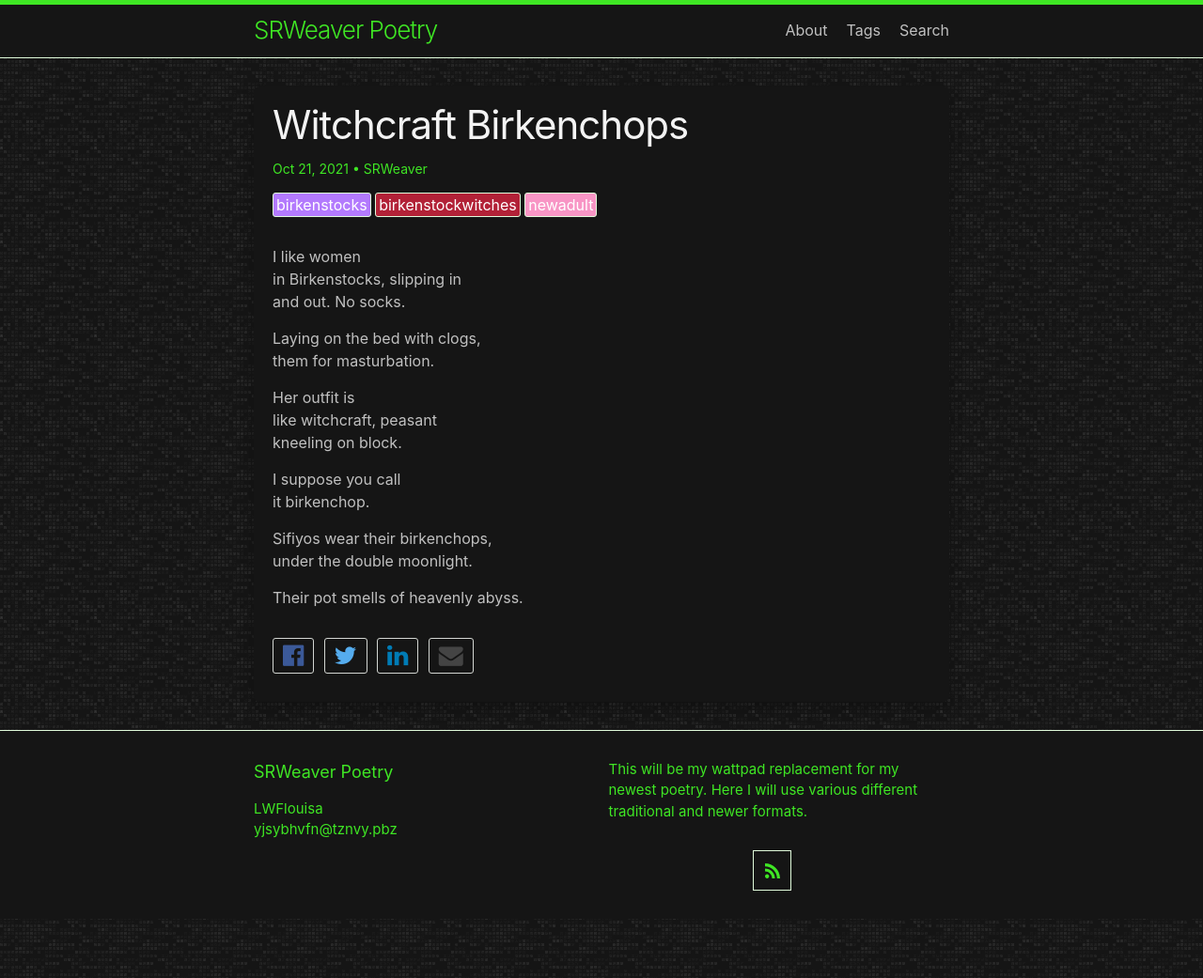
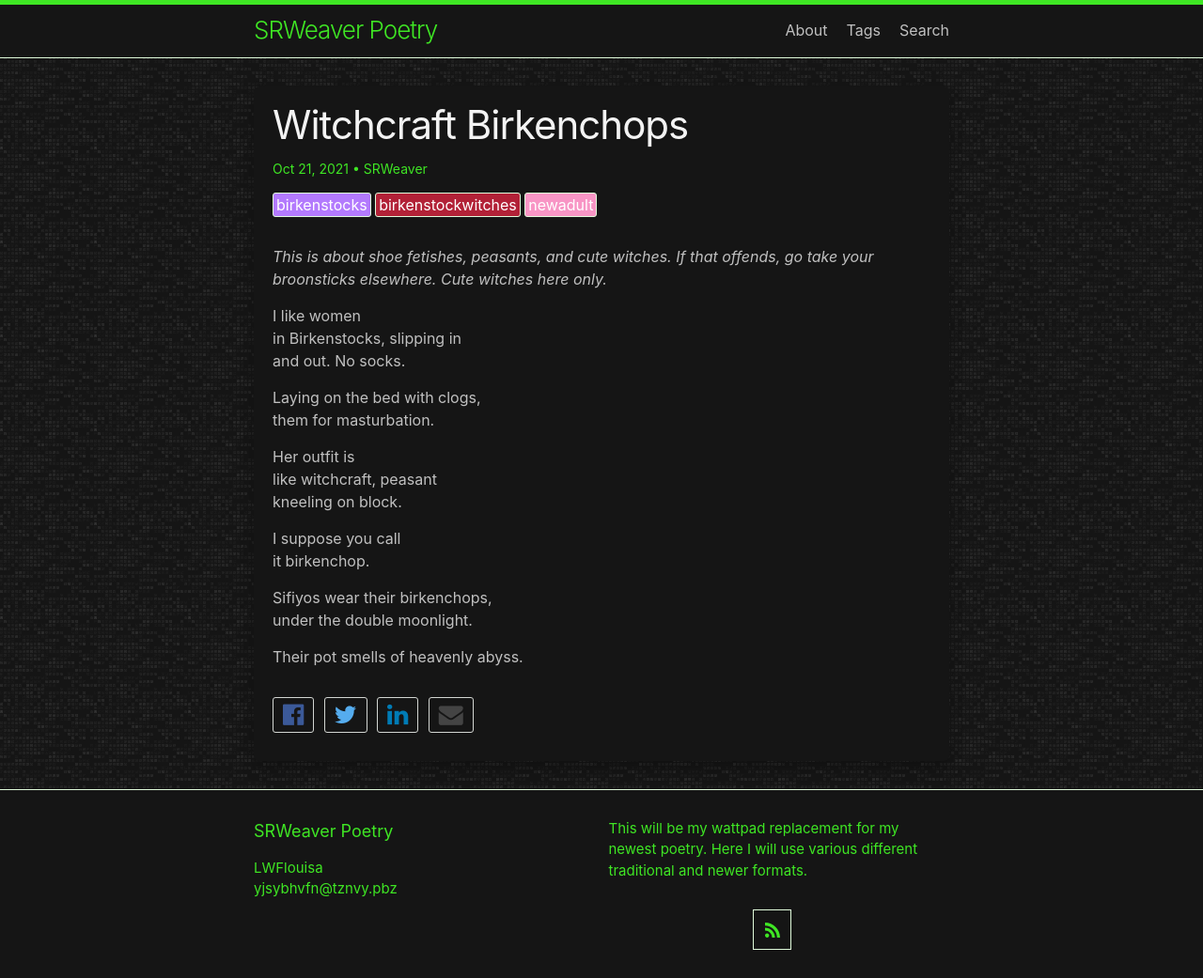
Before and after one commit to LWFlouisa/SRWeaverPoetry, a Jekyll site: the page built from _posts/2021-10-21-osesagarosmiyasifiyas.md, in a window 1280 px wide. Shown: the whole page at 94% size. Built offline with Jekyll 4.4.1, drawn with Linux system fonts in a browser that asks for light colours; our own code applies the rules of GitHub Pages for plain Markdown files.

Commit message:
Update 2021-10-21-osesagarosmiyasifiyas.md

```diff
--- a/_posts/2021-10-21-osesagarosmiyasifiyas.md
+++ b/_posts/2021-10-21-osesagarosmiyasifiyas.md
@@ -3,6 +3,8 @@ title: Witchcraft Birkenchops
 author: SRWeaver
 tags: birkenstocks newadult birkenstockwitches
 ---
+<i>This is about shoe fetishes, peasants, and cute witches. If that offends, go take your broonsticks elsewhere. Cute witches here only.</i>
+
 I like women<br />
 in Birkenstocks, slipping in<br />
 and out. No socks.<br />
```
